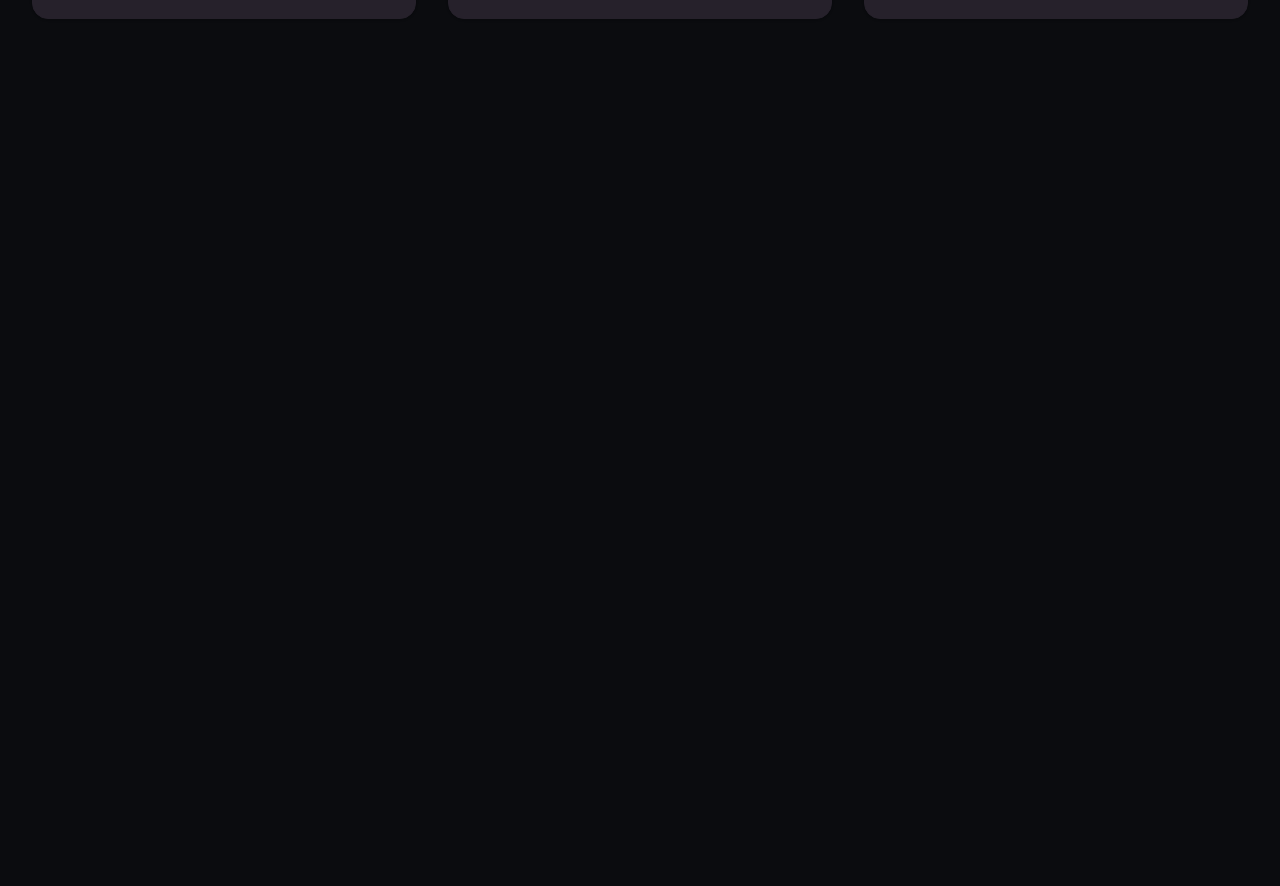
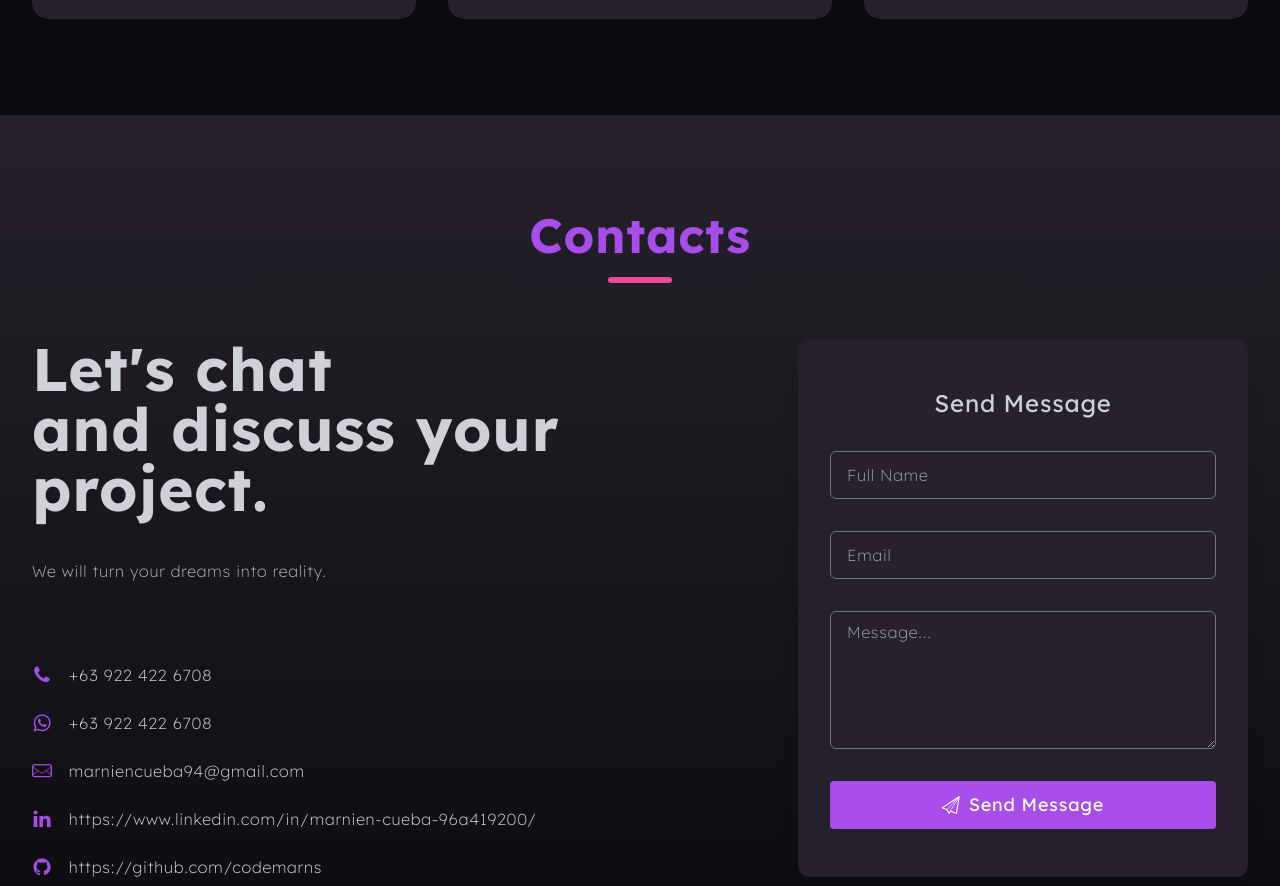
Before and after one commit to codemarns/folio, a Next.js app: page /designs in a window 1280 px wide. Shown: the part 1911-2797 px from the top of the page. Before the commit the page ends 2026 px from the top, so only its background shows below. Built offline with nearby package versions, Linux system fonts and the light colour scheme.

Commit message:
contact section

```diff
--- a/src/app/layout.tsx
+++ b/src/app/layout.tsx
@@ -2,6 +2,8 @@ import cn from "classnames";
 import type { Metadata } from "next";
 import localFont from "next/font/local";
 import { Header } from "@/common";
+import { Contacts } from "./home";
+import { contact_data } from "@/data";
 import { ScrollToTop } from "@/components";
 import { layoutStyles } from "@/styles";
 import "../assets/styles.css";
@@ -30,6 +32,7 @@ export default function RootLayout({ children }: Props) {
       <body>
         <Header />
         {children}
+        <Contacts data={contact_data} />
         <ScrollToTop />
       </body>
     </html>
--- a/src/app/page.tsx
+++ b/src/app/page.tsx
@@ -1,4 +1,4 @@
-import { About, Contacts, Experiences, Hero, Skills } from "./home";
+import { About, Experiences, Hero, Skills } from "./home";
 import { home_data as data } from "@/data";
 
 export default function Home() {
@@ -8,7 +8,6 @@ export default function Home() {
       <About data={data.about_section} />
       <Skills data={data.skills_section} />
       <Experiences data={data.experiences_section} />
-      <Contacts data={data.contact_section} />
     </>
   );
 }
--- /dev/null
+++ b/src/data/contact_data.ts
@@ -0,0 +1,35 @@
+export const contact_data = {
+  title: "Contacts",
+  details: {
+    heading: [`Let's chat`, "and discuss your project."],
+    text: "We will turn your dreams into reality.",
+    contacts: [
+      {
+        id: "phone",
+        icon: "phone",
+        label: "+63 922 422 6708",
+      },
+      {
+        id: "whatsapp",
+        icon: "whatsapp",
+        label: "+63 922 422 6708",
+      },
+      {
+        id: "mail",
+        icon: "mail",
+        label: "marniencueba94@gmail.com",
+      },
+      {
+        id: "linkedin",
+        icon: "linkedin",
+        label: "https://www.linkedin.com/in/marnien-cueba-96a419200/",
+      },
+      {
+        id: "github",
+        icon: "github",
+        label: "https://github.com/codemarns",
+      },
+    ],
+  },
+  form: {},
+};
--- a/src/data/home_data.ts
+++ b/src/data/home_data.ts
@@ -497,39 +497,4 @@ export const home_data = {
       },
     ],
   },
-  contact_section: {
-    title: "Contacts",
-    details: {
-      heading: [`Let's chat`, "and discuss your project."],
-      text: "We will turn your dreams into reality.",
-      contacts: [
-        {
-          id: "phone",
-          icon: "phone",
-          label: "+63 922 422 6708",
-        },
-        {
-          id: "whatsapp",
-          icon: "whatsapp",
-          label: "+63 922 422 6708",
-        },
-        {
-          id: "mail",
-          icon: "mail",
-          label: "marniencueba94@gmail.com",
-        },
-        {
-          id: "linkedin",
-          icon: "linkedin",
-          label: "https://www.linkedin.com/in/marnien-cueba-96a419200/",
-        },
-        {
-          id: "github",
-          icon: "github",
-          label: "https://github.com/codemarns",
-        },
-      ],
-    },
-    form: {},
-  },
 };
--- a/src/data/index.ts
+++ b/src/data/index.ts
@@ -1,2 +1,3 @@
 export { home_data } from "./home_data";
 export { designs_data } from "./designs_data";
+export { contact_data } from "./contact_data";
```
